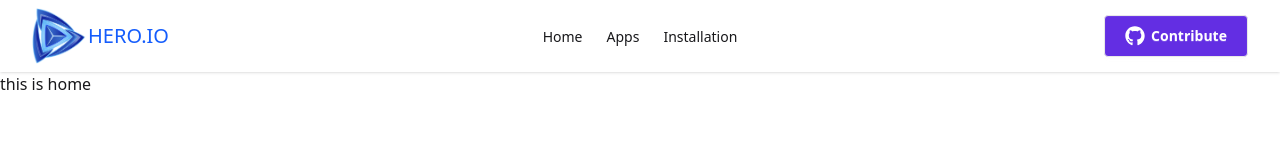
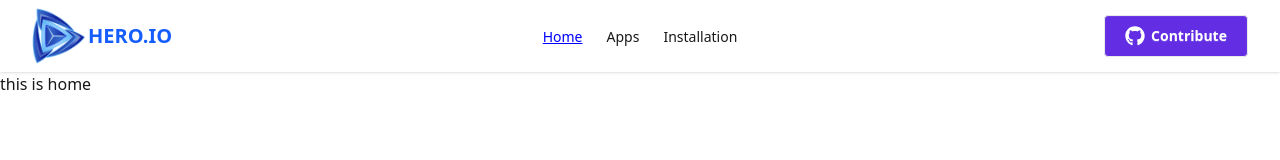
Before and after one commit to omor244/Assingment-8, a React (Vite) app: page / in a window 1280 px wide. Shown: the top 160 px of the page. Built offline with nearby package versions, Linux system fonts and the light colour scheme.

Commit message:
added active class

```diff
--- a/src/Pages/Navber/Navber.jsx
+++ b/src/Pages/Navber/Navber.jsx
@@ -1,5 +1,5 @@
 import React from 'react';
-import { NavLink } from 'react-router';
+import { Link, NavLink } from 'react-router';
 import navimage from '../../assets/logo.png'
 import { FaGithub } from "react-icons/fa";
 
@@ -16,18 +16,13 @@ const Navber = () => {
                         <ul
                             tabIndex={0}
                             className="menu menu-sm dropdown-content bg-base-100 rounded-box z-1 mt-3 w-52 p-2 shadow">
-                            <li><NavLink to={'/'}
-                                className={({ isActive }) =>
-                                    isActive ? "text-blue-600 font-bold underline" : "text-gray-600"
-                                }
-
-                            >Home</NavLink></li>
-                            <li><NavLink to={'Apps'}>Apps</NavLink></li>
-                            <li><NavLink to={'install'}>Installation</NavLink></li>
+                            <li><NavLink className='text-xl font-medium' to={'/'}  >Home</NavLink></li>
+                            <li><NavLink className='text-xl font-medium' to={'Apps'}>Apps</NavLink></li>
+                            <li><NavLink className='text-xl font-medium' to={'install'}>Installation</NavLink></li>
 
                         </ul>
                     </div>
-                    <NavLink to={'/'} className=" text-xl flex items-center text-blue-600"><span><img className='w-14' src={navimage} alt="" /> </span> HERO.IO</NavLink >
+                    <Link to={'/'} className=" text-xl font-bold flex items-center text-blue-600"><span><img className='w-14' src={navimage} alt="" /> </span> HERO.IO</Link >
                 </div>
                 <div className="navbar-center hidden lg:flex">
                     <ul className="menu menu-horizontal px-1">
@@ -38,7 +33,7 @@ const Navber = () => {
                     </ul>
                 </div>
                 <div className="navbar-end">
-                    <a className="btn bg-[#632EE3] px-5 py-5 text-white text-sm flex items-center"> <span className='text-xl'><FaGithub /></span> Contribute</a>
+                    <a href='https://github.com/omor244' target='_blank' className="btn bg-[#632EE3] px-5 py-5 text-white text-sm flex items-center"> <span className='text-xl'><FaGithub /></span> Contribute</a>
                 </div>
             </div>
         </div>
--- a/src/index.css
+++ b/src/index.css
@@ -2,3 +2,8 @@
 @plugin "daisyui" {
    themes: light --default, dark ;
  }
+
+ a.active{
+  text-decoration: underline;
+  color: blue;
+ }
```
